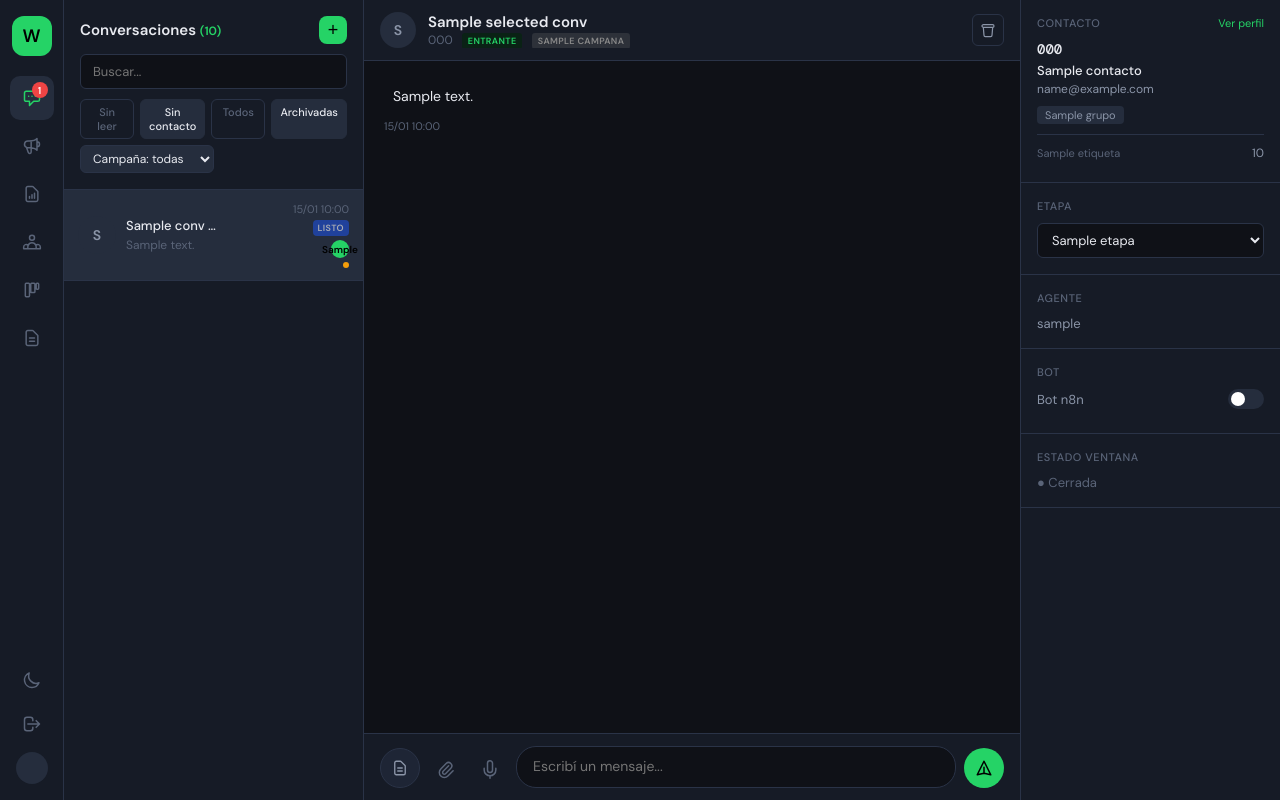
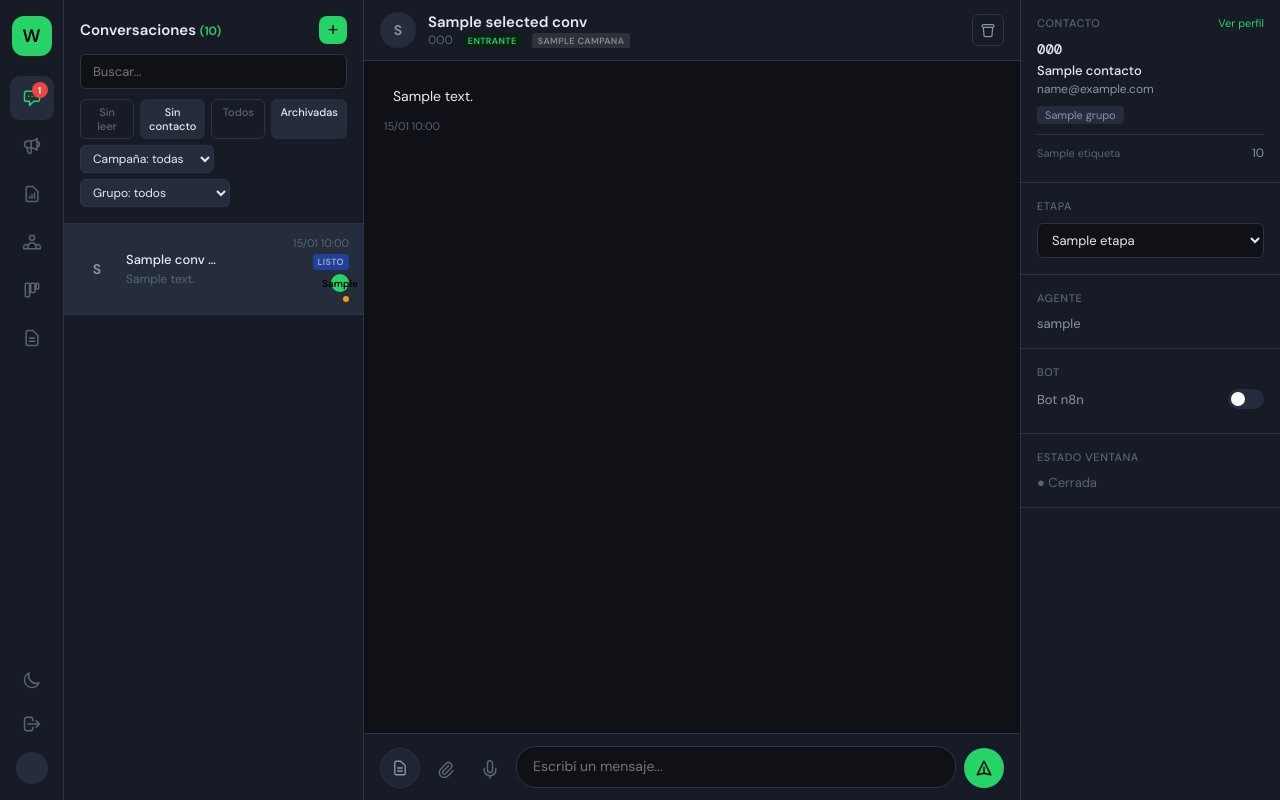
Before and after one commit to NachoGuidali/conectorwpp, a Django app: template templates/whatsapp/inbox.html in a window 1280 px wide. Run offline with Django 3.2, Linux system fonts and the light colour scheme; the template is opened without the code that fills it: most values are stand-ins (such as "Sample title", 1, 10 or a date in 2020).

Commit message:
feat: URL bot n8n por número + filtro por grupo en inbox
- NumeroWhatsApp: nuevo campo n8n_webhook_url (por número, vacío = global)
- tasks.py: _forward_to_n8n usa conv.numero.n8n_webhook_url con fallback al .env
- views.py: _get_convs_qs acepta grupo_id, InboxView expone grupos_filtro a supervisores
- inbox.html: selector de grupo de agentes para filtrar conversaciones
- config.html: campo URL bot n8n en modal de número (crear/editar)
- Migración 0011: agrega columna n8n_webhook_url a NumeroWhatsApp

Co-Authored-By: Claude Sonnet 4.6 <noreply@anthropic.com>

```diff
--- a/apps/whatsapp/models.py
+++ b/apps/whatsapp/models.py
@@ -57,6 +57,7 @@ class NumeroWhatsApp(models.Model):
     evolution_api_url = models.CharField(max_length=300, blank=True, help_text='Vacío = usar el global del .env.')
     evolution_api_key = models.CharField(max_length=300, blank=True, help_text='Vacío = usar el global del .env.')
     webhook_token = models.CharField(max_length=200, blank=True)
+    n8n_webhook_url = models.CharField(max_length=500, blank=True, help_text='URL del webhook n8n para este número. Vacío = usar el global del .env.')
     activo = models.BooleanField(default=True)
     orden = models.PositiveSmallIntegerField(default=0)
     estado_conexion = models.CharField(max_length=20, choices=ESTADO_CHOICES, default=ESTADO_CLOSE)
--- a/apps/whatsapp/tasks.py
+++ b/apps/whatsapp/tasks.py
@@ -166,7 +166,8 @@ def forward_to_n8n_task(conv_pk: int, message_data: dict):
 
 def _forward_to_n8n(conv, message_data: dict):
     from django.conf import settings
-    n8n_url = getattr(settings, 'N8N_WEBHOOK_URL', '').strip()
+    # Per-number URL takes precedence over the global .env setting
+    n8n_url = (getattr(conv.numero, 'n8n_webhook_url', '') or getattr(settings, 'N8N_WEBHOOK_URL', '')).strip()
     if not n8n_url:
         return
     crm_api_key = getattr(settings, 'CRM_API_KEY', '')
--- a/templates/whatsapp/inbox.html
+++ b/templates/whatsapp/inbox.html
@@ -457,10 +457,10 @@
 
       {% if numeros|length > 1 %}
       <div class="numero-tabs">
-        <a href="?{% if q %}q={{ q }}&{% endif %}{% if solo_no_leidos %}no_leidos=1&{% endif %}{% if sin_agente %}sin_agente=1&{% endif %}{% if campana_id %}campana={{ campana_id }}&{% endif %}{% if archivadas %}archivadas=1{% endif %}"
+        <a href="?{% if q %}q={{ q }}&{% endif %}{% if solo_no_leidos %}no_leidos=1&{% endif %}{% if sin_agente %}sin_agente=1&{% endif %}{% if campana_id %}campana={{ campana_id }}&{% endif %}{% if grupo_id %}grupo={{ grupo_id }}&{% endif %}{% if archivadas %}archivadas=1{% endif %}"
            class="numero-tab {% if not numero_sel %}on{% endif %}">Todos</a>
         {% for n in numeros %}
-        <a href="?numero={{ n.pk }}{% if q %}&q={{ q }}{% endif %}{% if solo_no_leidos %}&no_leidos=1{% endif %}{% if sin_agente %}&sin_agente=1{% endif %}{% if campana_id %}&campana={{ campana_id }}{% endif %}{% if archivadas %}&archivadas=1{% endif %}"
+        <a href="?numero={{ n.pk }}{% if q %}&q={{ q }}{% endif %}{% if solo_no_leidos %}&no_leidos=1{% endif %}{% if sin_agente %}&sin_agente=1{% endif %}{% if campana_id %}&campana={{ campana_id }}{% endif %}{% if grupo_id %}&grupo={{ grupo_id }}{% endif %}{% if archivadas %}&archivadas=1{% endif %}"
            class="numero-tab {% if numero_sel == n.pk %}on{% endif %}"
            title="{{ n.instance_name }}">
           <span class="numero-dot dot-{{ n.estado_conexion }}"></span>
@@ -477,17 +477,17 @@
         {% if numero_sel %}<input type="hidden" name="numero" value="{{ numero_sel }}">{% endif %}
         <input type="text" name="q" value="{{ q }}" placeholder="Buscar..." class="search-input" onchange="this.form.submit()">
         <div class="filter-row">
-          <a href="?{% if numero_sel %}numero={{ numero_sel }}&{% endif %}{% if q %}q={{ q }}&{% endif %}no_leidos=1{% if selected_conv %}&conv={{ selected_conv.pk }}{% endif %}{% if campana_id %}&campana={{ campana_id }}{% endif %}"
+          <a href="?{% if numero_sel %}numero={{ numero_sel }}&{% endif %}{% if q %}q={{ q }}&{% endif %}no_leidos=1{% if selected_conv %}&conv={{ selected_conv.pk }}{% endif %}{% if campana_id %}&campana={{ campana_id }}{% endif %}{% if grupo_id %}&grupo={{ grupo_id }}{% endif %}"
              class="filter-btn {% if solo_no_leidos %}on{% endif %}">Sin leer</a>
           {% if user.is_supervisor %}
-          <a href="?{% if numero_sel %}numero={{ numero_sel }}&{% endif %}{% if q %}q={{ q }}&{% endif %}sin_agente=1{% if selected_conv %}&conv={{ selected_conv.pk }}{% endif %}{% if campana_id %}&campana={{ campana_id }}{% endif %}"
+          <a href="?{% if numero_sel %}numero={{ numero_sel }}&{% endif %}{% if q %}q={{ q }}&{% endif %}sin_agente=1{% if selected_conv %}&conv={{ selected_conv.pk }}{% endif %}{% if campana_id %}&campana={{ campana_id }}{% endif %}{% if grupo_id %}&grupo={{ grupo_id }}{% endif %}"
              class="filter-btn {% if sin_agente %}on{% endif %}">Sin agente</a>
           {% endif %}
-          <a href="?{% if numero_sel %}numero={{ numero_sel }}&{% endif %}{% if q %}q={{ q }}&{% endif %}sin_contacto=1{% if selected_conv %}&conv={{ selected_conv.pk }}{% endif %}{% if campana_id %}&campana={{ campana_id }}{% endif %}"
+          <a href="?{% if numero_sel %}numero={{ numero_sel }}&{% endif %}{% if q %}q={{ q }}&{% endif %}sin_contacto=1{% if selected_conv %}&conv={{ selected_conv.pk }}{% endif %}{% if campana_id %}&campana={{ campana_id }}{% endif %}{% if grupo_id %}&grupo={{ grupo_id }}{% endif %}"
              class="filter-btn {% if sin_contacto %}on{% endif %}">Sin contacto</a>
           <a href="?{% if numero_sel %}numero={{ numero_sel }}&{% endif %}{% if selected_conv %}conv={{ selected_conv.pk }}{% endif %}"
              class="filter-btn {% if not solo_no_leidos and not sin_agente and not sin_contacto and not archivadas and not campana_id %}on{% endif %}">Todos</a>
-          <a href="?{% if numero_sel %}numero={{ numero_sel }}&{% endif %}archivadas=1{% if selected_conv %}&conv={{ selected_conv.pk }}{% endif %}{% if campana_id %}&campana={{ campana_id }}{% endif %}"
+          <a href="?{% if numero_sel %}numero={{ numero_sel }}&{% endif %}archivadas=1{% if selected_conv %}&conv={{ selected_conv.pk }}{% endif %}{% if campana_id %}&campana={{ campana_id }}{% endif %}{% if grupo_id %}&grupo={{ grupo_id }}{% endif %}"
              class="filter-btn {% if archivadas %}on{% endif %}">Archivadas</a>
           {% if campanas %}
           <select onchange="filtrarCampana(this.value)" style="font-size:12px; padding:4px 8px; border-radius:var(--radius-sm); background:var(--bg{% if campana_id %}4{% else %}2{% endif %}); border:1px solid var(--border); color:var(--text); cursor:pointer; font-family:inherit;">
@@ -498,6 +498,14 @@
             {% endfor %}
           </select>
           {% endif %}
+          {% if grupos_filtro %}
+          <select onchange="filtrarGrupo(this.value)" style="font-size:12px; padding:4px 8px; border-radius:var(--radius-sm); background:var(--bg{% if grupo_id %}4{% else %}2{% endif %}); border:1px solid var(--border); color:var(--text); cursor:pointer; font-family:inherit;">
+            <option value="">Grupo: todos</option>
+            {% for g in grupos_filtro %}
+            <option value="{{ g.pk }}" {% if grupo_id == g.pk|stringformat:'s' %}selected{% endif %}>{{ g.nombre }}</option>
+            {% endfor %}
+          </select>
+          {% endif %}
         </div>
       </form>
     </div>
@@ -505,7 +513,7 @@
     <div class="conv-list" id="conv-list">
       {% for conv in conversaciones %}
       {% with last_msg=conv.mensajes.last %}
-      <a href="?conv={{ conv.pk }}{% if numero_sel %}&numero={{ numero_sel }}{% endif %}{% if q %}&q={{ q }}{% endif %}{% if solo_no_leidos %}&no_leidos=1{% endif %}{% if sin_agente %}&sin_agente=1{% endif %}{% if archivadas %}&archivadas=1{% endif %}{% if campana_id %}&campana={{ campana_id }}{% endif %}"
+      <a href="?conv={{ conv.pk }}{% if numero_sel %}&numero={{ numero_sel }}{% endif %}{% if q %}&q={{ q }}{% endif %}{% if solo_no_leidos %}&no_leidos=1{% endif %}{% if sin_agente %}&sin_agente=1{% endif %}{% if archivadas %}&archivadas=1{% endif %}{% if campana_id %}&campana={{ campana_id }}{% endif %}{% if grupo_id %}&grupo={{ grupo_id }}{% endif %}"
          class="conv-item {% if selected_conv.pk == conv.pk %}selected{% endif %}"
          data-conv-id="{{ conv.pk }}">
         <div class="conv-avatar">{{ conv.get_display_name|slice:":1"|upper }}</div>
@@ -1574,6 +1582,13 @@ async function sendTemplate() {
   form.submit();
 }
 
+function filtrarGrupo(val) {
+  const url = new URL(window.location.href);
+  if (val) url.searchParams.set('grupo', val);
+  else url.searchParams.delete('grupo');
+  url.searchParams.delete('conv');
+  window.location.href = url.toString();
+}
 function filtrarCampana(val) {
   const url = new URL(window.location.href);
   if (val) {
```
Also changed, not shown: apps/whatsapp/views.py (+14 -3 lines), templates/whatsapp/config.html (+8 -2 lines), apps/whatsapp/migrations/0011_numerowhatsapp_n8n_url.py (added).
